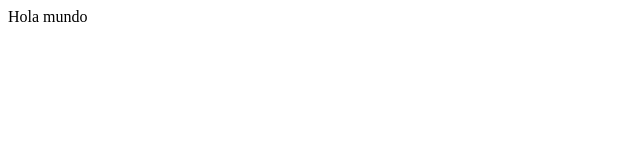
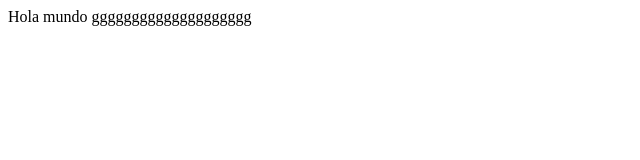
Before and after one commit to cristianvaccani/PruebaGITVSC, a plain HTML site: page index.html in a window 1280 px wide. Shown: the whole page, without its empty margins (0-640 px from the left). Drawn offline with Linux system fonts and the light colour scheme.

Commit message:
commit 3

```diff
--- a/index.html
+++ b/index.html
@@ -7,6 +7,6 @@
     <title>Document</title>
 </head>
 <body>
-    Hola mundo
+    Hola mundo gggggggggggggggggggg
 </body>
 </html>
```
